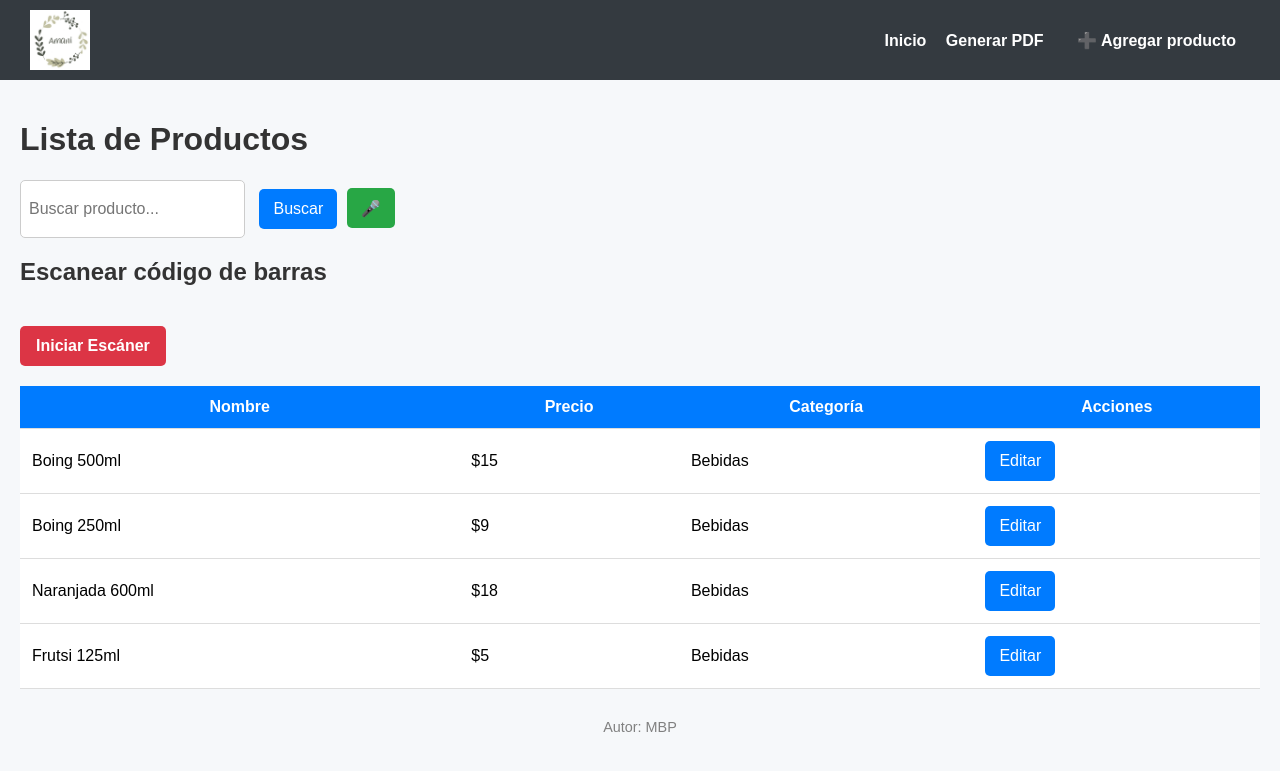
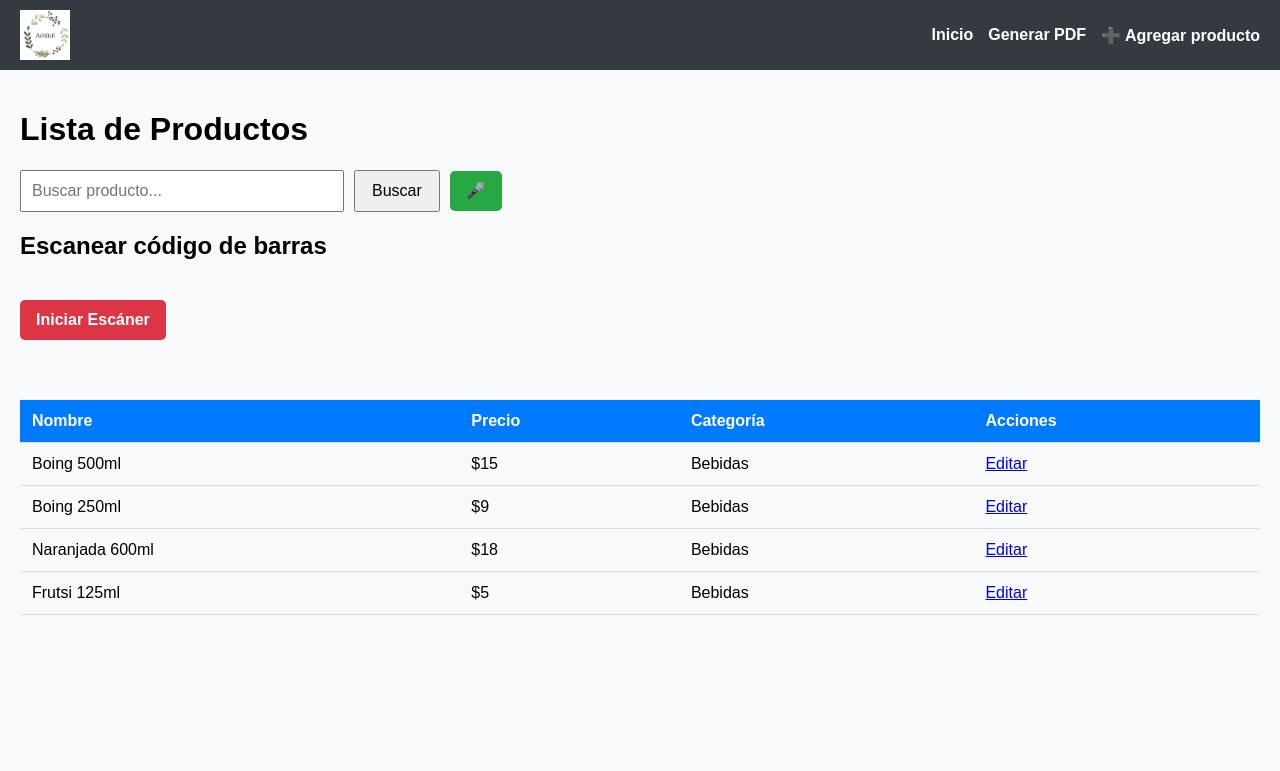
Before and after one commit to Marino2036/listaP, a Flask app: page / in a window 1280 px wide. Shown: the top 771 px of the page. Run offline with Flask 3, Linux system fonts and the light colour scheme; some libraries are stand-ins or nearby versions.

Commit message:
Tus cambios

```diff
--- a/templates/productos.html
+++ b/templates/productos.html
@@ -2,95 +2,94 @@
 <html lang="es">
 <head>
     <meta charset="UTF-8">
+    <meta name="viewport" content="width=device-width, initial-scale=1.0">
     <title>Lista de Productos</title>
-    <meta name="viewport" content="width=device-width, initial-scale=1.0">
     <style>
         body {
             font-family: Arial, sans-serif;
-            background-color: #f6f8fa;
             margin: 0;
             padding: 0;
+            background-color: #f8f9fa;
         }
+
         header {
             background-color: #343a40;
             color: white;
-            padding: 10px 30px;
+            padding: 10px 20px;
             display: flex;
+            flex-wrap: wrap;
+            align-items: center;
             justify-content: space-between;
+            gap: 10px;
+        }
+
+        header img {
+            height: 50px;
+        }
+
+        nav {
+            display: flex;
+            flex-wrap: wrap;
             align-items: center;
+            gap: 15px;
         }
-        header img {
-            height: 60px;
-        }
-        nav a, nav button {
+
+        nav a {
             color: white;
-            margin-left: 15px;
             text-decoration: none;
             font-weight: bold;
-            background: none;
-            border: none;
-            cursor: pointer;
-            font-size: 1em;
         }
-        nav button:hover, nav a:hover {
-            text-decoration: underline;
-        }
+
         main {
             padding: 20px;
         }
-        h1, h2 {
-            color: #333;
+
+        h1 {
+            font-size: 2rem;
         }
-        form {
+
+        .search-bar {
+            display: flex;
+            flex-wrap: wrap;
+            gap: 10px;
+            align-items: center;
             margin-bottom: 20px;
         }
-        input[type="text"], input[type="number"] {
-            padding: 8px;
-            margin-right: 10px;
-            border-radius: 5px;
-            border: 1px solid #ccc;
+
+        input[type="text"],
+        input[type="number"] {
+            padding: 10px;
             font-size: 1rem;
+            width: 100%;
+            max-width: 300px;
+        }
+
+        button {
+            padding: 10px 16px;
+            font-size: 1rem;
+            cursor: pointer;
             min-height: 40px;
         }
-        button {
-            padding: 10px 14px;
-            font-size: 1rem;
-            min-height: 40px;
-            background-color: #007bff;
+
+        .mic-btn {
+            background-color: #28a745;
             color: white;
             border: none;
             border-radius: 5px;
         }
-        button:hover {
-            background-color: #0056b3;
+
+        .btn-escaner {
+            background-color: #dc3545;
+            color: white;
+            border: none;
+            border-radius: 5px;
+            margin: 20px 0;
+            padding: 10px 16px;
+            font-weight: bold;
         }
 
-        /* Botón especial para escáner */
-        .btn-escaner {
-            background-color: #dc3545;
-            margin: 20px 0;
-            color: white;
-            border: none;
-            padding: 10px 16px;
-            border-radius: 5px;
-            font-weight: bold;
-            cursor: pointer;
-        }
         .btn-escaner:hover {
             background-color: #c82333;
-        }
-
-        .mic-btn {
-            background-color: #28a745;
-            margin-left: 5px;
-        }
-        .mic-btn:hover {
-            background-color: #218838;
-        }
-
-        .edit-section {
-            display: none;
-            margin-top: 10px;
         }
 
         .table-container {
@@ -100,91 +99,48 @@
         table {
             width: 100%;
             border-collapse: collapse;
-            background: white;
-            min-width: 600px;
+            margin-top: 20px;
         }
+
         th, td {
             padding: 12px;
+            text-align: left;
             border-bottom: 1px solid #ddd;
         }
+
         th {
             background-color: #007bff;
             color: white;
         }
 
-        #reader, #reader-agregar {
+        #reader {
             width: 100%;
-            max-width: 320px;
-            margin-top: 10px;
-            margin-bottom: 20px;
-        }
-
-        footer {
-            text-align: center;
-            padding: 10px;
-            color: gray;
-            font-size: 0.9em;
-        }
-
-        /* Modal */
-        .modal {
-            display: none;
-            position: fixed;
-            z-index: 10;
-            left: 0;
-            top: 0;
-            width: 100%;
-            height: 100%;
-            overflow: auto;
-            background-color: rgba(0,0,0,0.4);
-        }
-        .modal-content {
-            background-color: #fff;
-            margin: 10% auto;
-            padding: 20px;
-            border-radius: 10px;
-            width: 90%;
-            max-width: 600px;
-            box-shadow: 0px 0px 10px rgba(0,0,0,0.3);
-        }
-        .close {
-            float: right;
-            font-size: 28px;
-            font-weight: bold;
-            color: #aaa;
-            cursor: pointer;
-        }
-        .close:hover {
-            color: black;
+            max-width: 400px;
+            margin: 20px 0;
         }
     </style>
-
-    <!-- Librería para escanear código de barras -->
-    <script src="https://unpkg.com/html5-qrcode@2.3.7/html5-qrcode.min.js"></script>
 </head>
 <body>
-
     <header>
-    <img src="{{ url_for('static', filename='logo.png') }}" alt="Logo">
+        <img src="/static/logo.png" alt="Logo">
         <nav>
             <a href="/">Inicio</a>
-        <a href="{{ url_for('generar_pdf') }}">Generar PDF</a>
-        <button onclick="mostrarModal()">➕ Agregar producto</button>
+            <a href="/generar_pdf">Generar PDF</a>
+            <a href="/crear">➕ Agregar producto</a>
         </nav>
     </header>
-
     <main>
         <h1>Lista de Productos</h1>
 
-    <form method="get" action="/">
+        <form method="get" action="/" class="search-bar">
             <input id="busqueda" type="text" name="q" placeholder="Buscar producto..." value="{{ consulta }}">
             <button type="submit">Buscar</button>
             <button type="button" onclick="iniciarReconocimiento()" class="mic-btn">🎤</button>
         </form>
 
         <h2>Escanear código de barras</h2>
+        <button type="button" onclick="startScanner()" class="btn-escaner">Iniciar Escáner</button>
         <div id="reader"></div>
-    <button type="button" onclick="startScanner()" class="btn-escaner">Iniciar Escáner</button>
 
         <div class="table-container">
             <table>
@@ -202,18 +158,7 @@
                         <td>{{ producto.nombre }}</td>
                         <td>${{ producto.precio }}</td>
                         <td>{{ producto.categoria }}</td>
-                        <td>
-                            <button type="button" onclick="toggleEdit({{ producto.id }})">Editar</button>
-                            <div class="edit-section" id="edit-section-{{ producto.id }}">
-                                <form method="post" action="/actualizar/{{ producto.id }}" style="display:inline;">
-                                    <input type="number" name="precio" placeholder="Nuevo precio" min="0" step="0.01" required>
-                                    <button type="submit">Actualizar</button>
-                                </form>
-                                <form method="post" action="/eliminar/{{ producto.id }}" style="display:inline;">
-                                    <button type="submit" onclick="return confirm('¿Eliminar este producto?')">Eliminar</button>
-                                </form>
-                            </div>
-                        </td>
+                        <td><a href="/editar/{{ producto.id }}">Editar</a></td>
                     </tr>
                     {% endfor %}
                 </tbody>
@@ -221,103 +166,33 @@
         </div>
     </main>
 
-<!-- Modal -->
-<div id="modal-agregar" class="modal">
-    <div class="modal-content">
-        <span class="close" onclick="cerrarModal()">&times;</span>
-        <h2>Agregar producto nuevo</h2>
-        <form method="post" action="/agregar">
-            <input type="text" name="nombre" placeholder="Nombre" required>
-            <input type="number" name="precio" placeholder="Precio" required min="0" step="0.01">
-            <input type="text" name="categoria" placeholder="Categoría" required>
-            <input type="text" name="codigo" id="codigo" placeholder="Código de barras">
-            <button type="button" onclick="startAddScanner()">📷 Escanear código</button>
-            <button type="submit">Agregar</button>
-        </form>
-        <div id="reader-agregar"></div>
-    </div>
-</div>
-
-<footer>
-    Autor: MBP
-</footer>
-
+    <script src="https://unpkg.com/html5-qrcode" type="text/javascript"></script>
     <script>
-    function toggleEdit(id) {
-        const section = document.getElementById("edit-section-" + id);
-        section.style.display = section.style.display === "block" ? "none" : "block";
+        function startScanner() {
+            const scanner = new Html5Qrcode("reader");
+            const config = { fps: 10, qrbox: 250 };
+            scanner.start(
+                { facingMode: "environment" },
+                config,
+                (decodedText, decodedResult) => {
+                    document.getElementById("busqueda").value = decodedText;
+                    scanner.stop();
+                },
+                (errorMessage) => {
+                    console.warn(errorMessage);
+                }
+            ).catch(err => console.error(err));
         }
 
         function iniciarReconocimiento() {
-        const reconocimiento = new (window.SpeechRecognition || window.webkitSpeechRecognition)();
-        reconocimiento.lang = 'es-ES';
-
+            const reconocimiento = new webkitSpeechRecognition();
+            reconocimiento.lang = "es-ES";
             reconocimiento.onresult = function(event) {
-            const resultado = event.results[0][0].transcript;
-            document.getElementById('busqueda').value = resultado;
+                const texto = event.results[0][0].transcript;
+                document.getElementById("busqueda").value = texto;
             };
-
             reconocimiento.start();
         }
-
-    function startScanner() {
-        const html5QrCode = new Html5Qrcode("reader");
-        const config = { fps: 10, qrbox: 250 };
-
-        html5QrCode.start(
-            { facingMode: "environment" },
-            config,
-            qrCodeMessage => {
-                document.getElementById('busqueda').value = qrCodeMessage;
-                html5QrCode.stop().then(() => {
-                    document.forms[0].submit();
-                }).catch(err => {
-                    console.error("Error al detener el escáner", err);
-                });
-            },
-            errorMessage => {}
-        ).catch(err => {
-            console.error("No se pudo iniciar el escáner", err);
-        });
-    }
-
-    function startAddScanner() {
-        const html5QrCode = new Html5Qrcode("reader-agregar");
-        const config = { fps: 10, qrbox: 250 };
-
-        html5QrCode.start(
-            { facingMode: "environment" },
-            config,
-            qrCodeMessage => {
-                document.getElementById('codigo').value = qrCodeMessage;
-                html5QrCode.stop().then(() => {
-                    document.getElementById('reader-agregar').innerHTML = "";
-                }).catch(err => {
-                    console.error("Error al detener escáner", err);
-                });
-            },
-            errorMessage => {}
-        ).catch(err => {
-            console.error("No se pudo iniciar el escáner", err);
-        });
-    }
-
-    function mostrarModal() {
-        document.getElementById("modal-agregar").style.display = "block";
-    }
-
-    function cerrarModal() {
-        document.getElementById("modal-agregar").style.display = "none";
-        document.getElementById("reader-agregar").innerHTML = "";
-    }
-
-    window.onclick = function(event) {
-        const modal = document.getElementById("modal-agregar");
-        if (event.target === modal) {
-            cerrarModal();
-        }
-    }
     </script>
-
 </body>
 </html>
```
Lines whose indentation alone changed are shown as unchanged.
